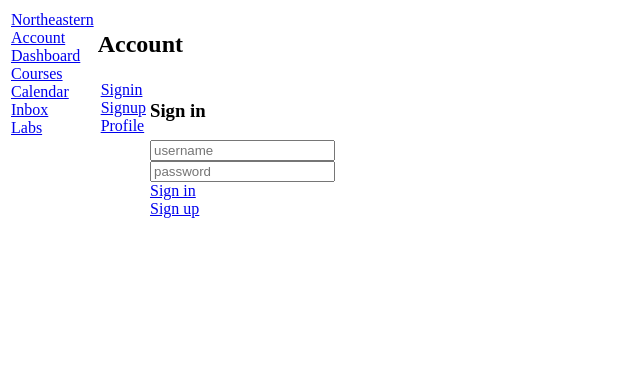
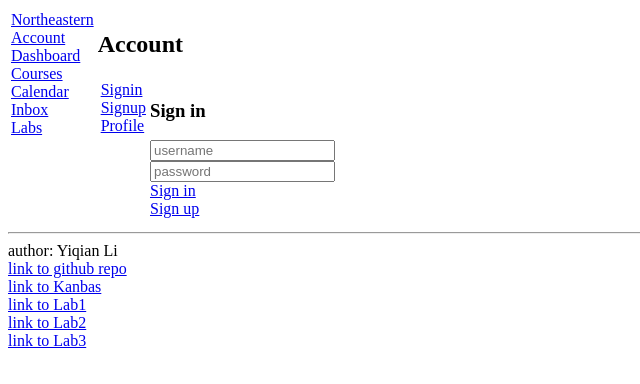
Before and after one commit to shokubutsuu/kanbas-react-web-app, a React (Create React App) app: page /#/Kanbas/Account/Signin in a window 1280 px wide. Shown: the top 384 px of the page, without its empty margins (0-640 px from the left). Built offline with nearby package versions, Linux system fonts and the light colour scheme.

Commit message:
added author info

```diff
--- a/src/App.tsx
+++ b/src/App.tsx
@@ -1,6 +1,6 @@
 import Labs from "./Labs";
 import Kanbas from "./Kanbas";
-import { HashRouter, Route, Routes, Navigate } from "react-router-dom";
+import { HashRouter, Route, Routes, Navigate, Link } from "react-router-dom";
 export default function App() {
   return (
     <HashRouter>
@@ -11,6 +11,15 @@ export default function App() {
           <Route path="/Kanbas/*" element={<Kanbas />} />
         </Routes>
       </div>
+
+    <hr/>
+    <label>author: Yiqian Li</label><br/>
+    <a href="https://github.com/shokubutsuu/kanbas-react-web-app">link to github repo</a> <br/>
+    <Link to='/Kanbas'>link to Kanbas</Link><br/>
+    <Link to='/Labs/Lab1'>link to Lab1</Link><br/>
+    <Link to='/Labs/Lab2'>link to Lab2</Link><br/>
+    <Link to='/Labs/Lab3'>link to Lab3</Link><br/>
     </HashRouter>
+
   );
 }
--- a/src/index.tsx
+++ b/src/index.tsx
@@ -3,6 +3,7 @@ import ReactDOM from 'react-dom/client';
 //import './index.css';
 import App from './App';
 import reportWebVitals from './reportWebVitals';
+import {Link} from 'react-router-dom';
 
 const root = ReactDOM.createRoot(
   document.getElementById('root') as HTMLElement
```
